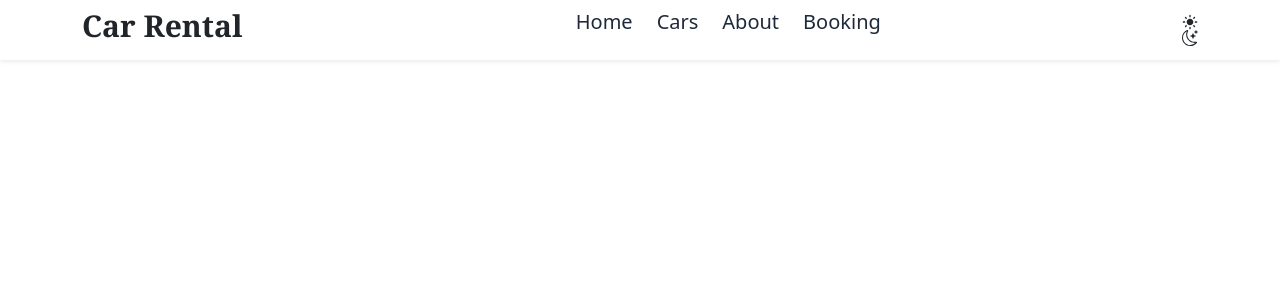
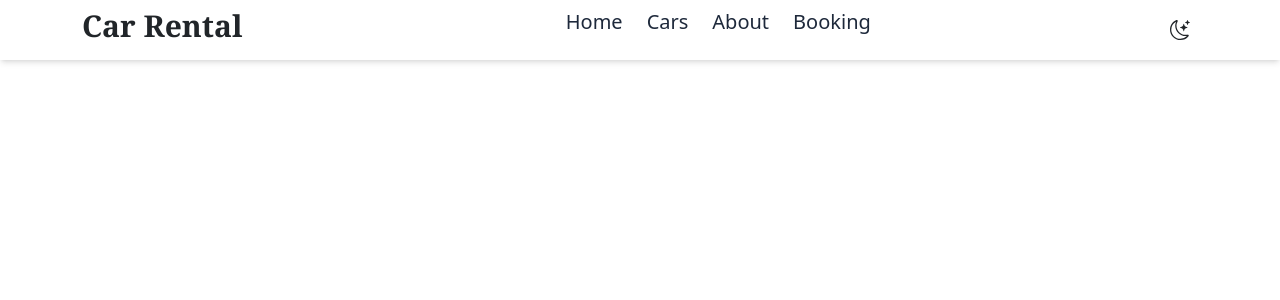
Before and after one commit to Dipak-Gautam/react-Car-Rental-webapp, a React (Vite) app: page / in a window 1280 px wide. Shown: the top 300 px of the page. Built offline with nearby package versions, Linux system fonts and the light colour scheme.

Commit message:
darkmode complete

```diff
--- a/src/App.jsx
+++ b/src/App.jsx
@@ -1,12 +1,25 @@
-import { useState } from "react";
-import reactLogo from "./assets/react.svg";
-import viteLogo from "/vite.svg";
+import { useEffect, useState } from "react";
+
 import Navbar from "./components/navbar/Navbar";
 
 function App() {
+  // dark mode
+  const [theme, settheme] = useState(
+    localStorage.getItem("theme") ? localStorage.getItem("theme") : "light"
+  );
+  const element = document.documentElement;
+  useEffect(() => {
+    if (theme === "dark") {
+      element.classList.add("dark");
+      localStorage.setItem("theme", "dark");
+    } else {
+      element.classList.remove("dark");
+      localStorage.setItem("theme", "light");
+    }
+  }, [theme]);
   return (
     <>
-      <Navbar></Navbar>
+      <Navbar theme={theme} settheme={settheme} />
     </>
   );
 }
--- a/src/components/navbar/Navbar.jsx
+++ b/src/components/navbar/Navbar.jsx
@@ -2,9 +2,9 @@ import React from "react";
 import { MdLightMode } from "react-icons/md";
 import { BsMoonStars } from "react-icons/bs";
 
-const Navbar = () => {
+const Navbar = ({ theme, settheme }) => {
   return (
-    <nav className="shadow-sm">
+    <nav className="shadow-md  dark:bg-black dark:text-white duration-500">
       <div className="container">
         <div className="flex justify-between  items-center ">
           <div>
@@ -14,32 +14,32 @@ const Navbar = () => {
             <ul className="flex gap-6 items-center text-xl py-2 ">
               <li>
                 <a
-                  className=" text-slate-800  py-1 no-underline  hover:border-b-2 hover:text-primary transition-colors transition-duration-500 font-medium"
-                  href=""
+                  className=" text-slate-800  py-1 no-underline  hover:border-b-2 hover:text-primary transition-colors transition-duration-500 font-medium dark:text-white dark:hover:text-primary"
+                  href="#"
                 >
                   Home
                 </a>
               </li>
               <li>
                 <a
-                  className="text-slate-800  py-1 no-underline  hover:border-b-2 hover:text-primary transition-colors transition-duration-500 font-medium"
-                  href=""
+                  className="text-slate-800  py-1 no-underline  hover:border-b-2 hover:text-primary transition-colors transition-duration-500 font-medium dark:text-white dark:hover:text-primary"
+                  href="#"
                 >
                   Cars
                 </a>
               </li>
               <li>
                 <a
-                  className="text-slate-800  py-1 no-underline  hover:border-b-2 hover:text-primary transition-colors transition-duration-500 font-medium"
-                  href=""
+                  className="text-slate-800  py-1 no-underline  hover:border-b-2 hover:text-primary transition-colors transition-duration-500 font-medium dark:text-white  dark:hover:text-primary"
+                  href="#"
                 >
                   About
                 </a>
               </li>
               <li>
                 <a
-                  className="text-slate-800  py-1 no-underline  hover:border-b-2 hover:text-primary transition-colors transition-duration-500 font-medium"
-                  href=""
+                  className="text-slate-800  py-1 no-underline  dark:text-white hover:border-b-2 hover:text-primary transition-colors transition-duration-500 font-medium dark:hover:text-primary"
+                  href="#"
                 >
                   Booking
                 </a>
@@ -47,8 +47,17 @@ const Navbar = () => {
             </ul>
           </div>
           <div>
-            <MdLightMode />
-            <BsMoonStars />
+            {theme === "dark" ? (
+              <MdLightMode
+                onClick={() => settheme("light")}
+                className="p-2 text-4xl"
+              />
+            ) : (
+              <BsMoonStars
+                onClick={() => settheme("dark")}
+                className="p-2 text-4xl"
+              />
+            )}
           </div>
         </div>
       </div>
```
